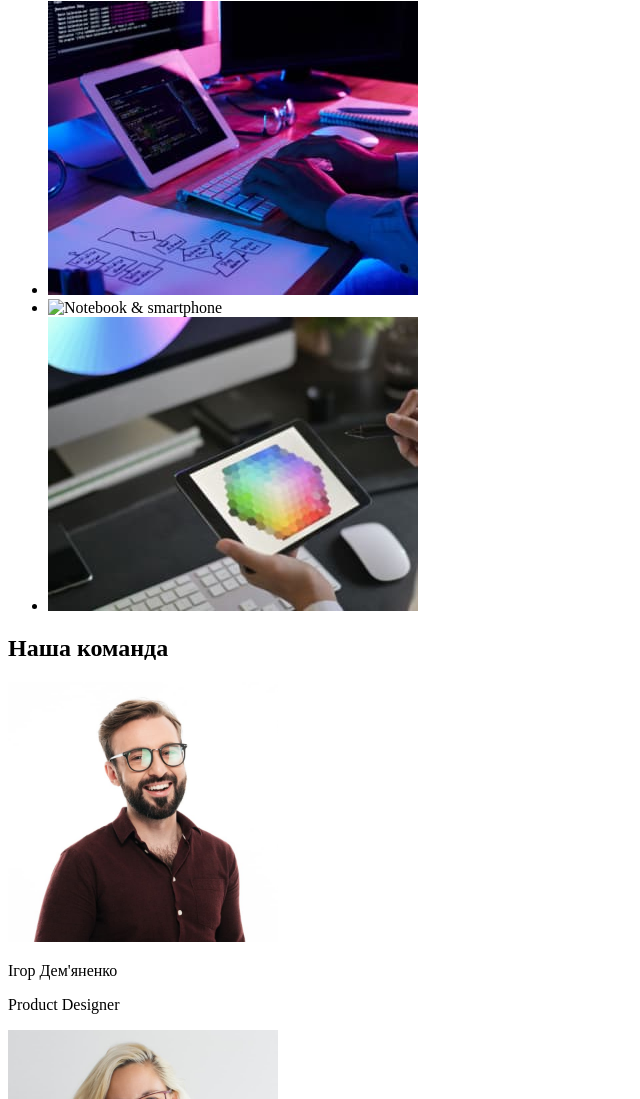
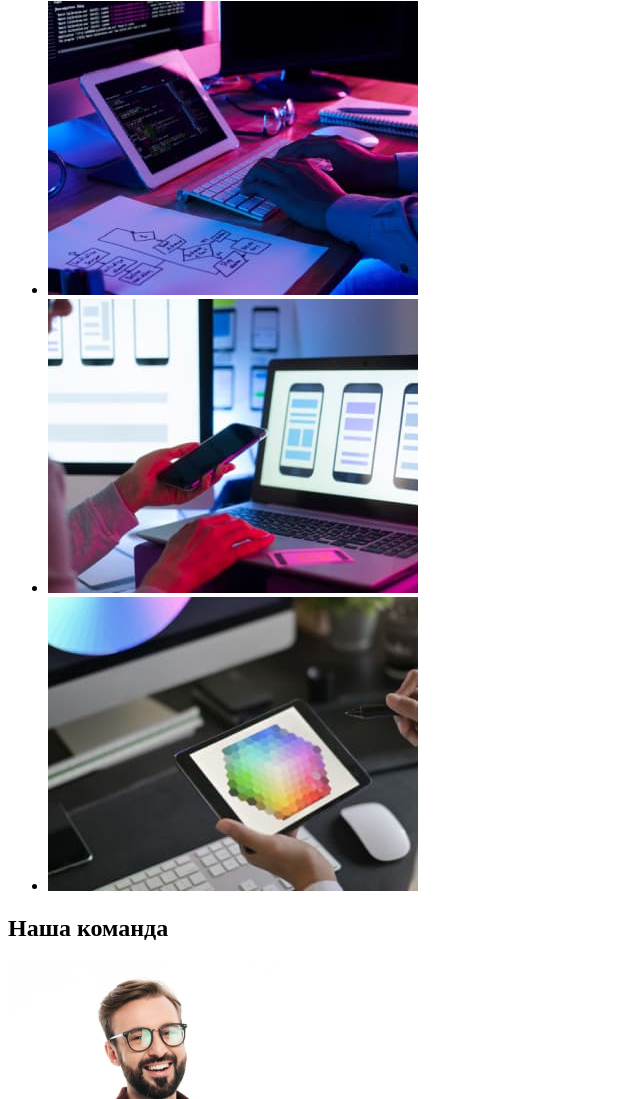
Before and after one commit to Alekstitula84/goit-markup-hw-01, a plain HTML site: page index.html in a window 1280 px wide. Shown: the part 623-1722 px from the top of the page, without its empty margins (0-640 px from the left). Drawn offline with Linux system fonts and the light colour scheme; the site is published under a folder, as on GitHub Pages, so addresses that start at the root find nothing.

Commit message:
Corect teg img src
there is a missing point in atribute src

```diff
--- a/index.html
+++ b/index.html
@@ -63,8 +63,8 @@
           </li>
           <li>
             <img
-              src="/images/img_2.jpg"
-              alt="Notebook & smartphone"
+              src="./images/img_2.jpg"
+              alt="Notebook smartphone"
               width="370"
             />
           </li>
```
